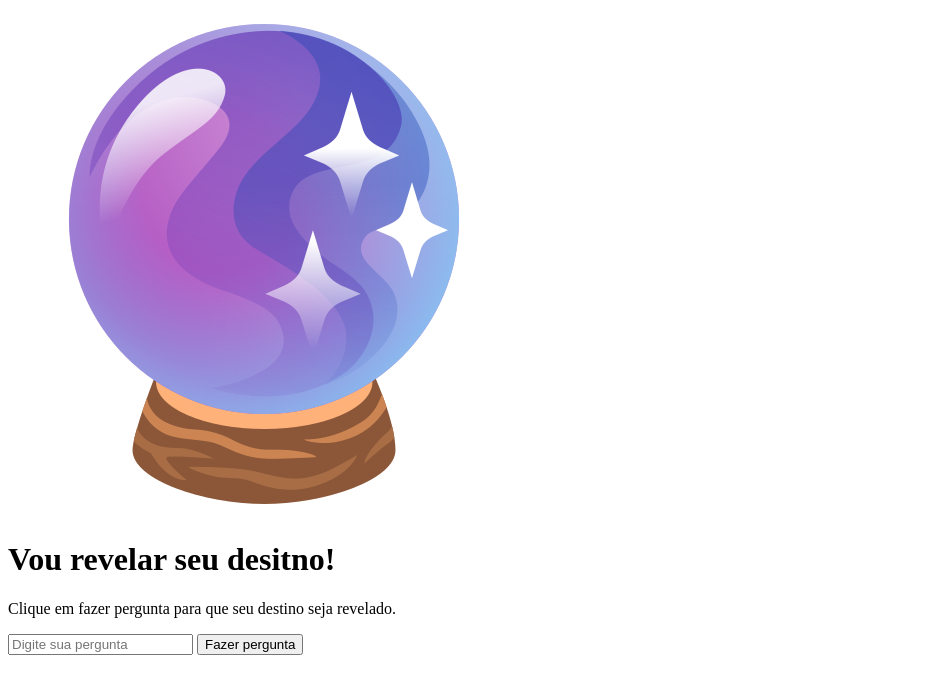
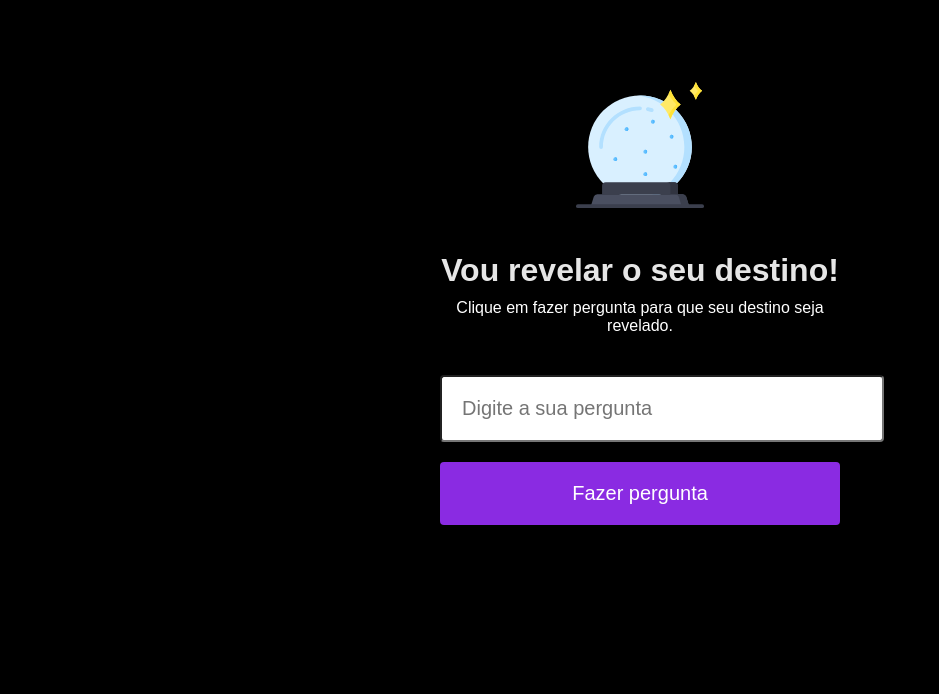
Before and after one commit to BH-Tec/rocketseat-maratona-explorer, a plain HTML site: page index.html in a window 1280 px wide. Shown: the whole page, without its empty margins (0-939 px from the left). Drawn offline with Linux system fonts and the light colour scheme.

Commit message:
commit
update aula 2

```diff
--- /dev/null
+++ b/css.css
@@ -0,0 +1,37 @@
+body {
+    background-image: url("assets/background.png");
+    background-color: black;
+    flex-direction: column;
+    align-items: center;
+    justify-content: center;
+    text-align: center;
+    background-size: cover;
+    background-repeat: no-repeat;
+  }
+
+  img {
+    width: 10rem;
+    height: 10rem;
+    object-fit: cover;
+  }
+
+  h1 {
+    color: hsl(0, 0%, 100%);
+  }
+
+  p {
+    color: hsl(0, 0%, 85%);
+  }
+
+  input {
+    box-sizing: border-box;
+  }
+
+  button{
+    border: 0px;
+    color: hsl(0, 0%, 100%);
+    border-radius: 5px;
+    background-color: hsl(270, 75%, 50%);
+    box-sizing: border-box;
+    text-align: center;
+  }
--- a/index.html
+++ b/index.html
@@ -1,5 +1,19 @@
-<img src="./assets/bola-de-cristal.png" alt="Imagem de uma bola de cristal"/>
-<h1>Vou revelar seu desitno!</h1>
-<p>Clique em fazer pergunta para que seu destino seja revelado.</p>
-<input type="text" placeholder="Digite sua pergunta"/>
-<button>Fazer pergunta</button>
+<!DOCTYPE html>
+<html lang="pt">
+<head>
+    <meta charset="UTF-8">
+    <meta http-equiv="X-UA-Compatible" content="IE=edge">
+    <meta name="viewport" content="width=device-width, initial-scale=1.0">
+    <title>Veja o seu futuro aqui</title>
+    <link rel="stylesheet" href="./style.css">
+</head>
+<body>
+    <div id="container">
+        <img src="./assets/cristal-ball.svg" alt="Imagem de uma bola de cristal"/>
+        <h1>Vou revelar o seu destino!</h1>
+        <p>Clique em fazer pergunta para que seu destino seja revelado.</p>
+    <input type="text" placeholder="Digite a sua pergunta"/>
+    <button>Fazer pergunta</button>
+    </div>
+</body>
+</html>
--- /dev/null
+++ b/style.css
@@ -0,0 +1,52 @@
+* {
+    margin: 0;
+}
+
+body {
+    background-color: black;
+    color: white;
+    text-align: center;
+    font-family: sans-serif;
+}
+
+#container {
+    margin-top: 5rem;
+    width: 80%;
+    max-width: 400px;
+    margin-inline: auto;
+
+}
+
+h1 {
+    margin-top: 40px;
+    margin-bottom: 10px;
+    opacity: 0.9;
+}
+
+p {
+    margin-bottom: 40px;
+}
+
+input, button {
+    display: block;
+    width: 100%;
+    padding: 20px;
+    font-size: 20px;
+    border-radius: 4px;
+}
+
+input {
+    margin-bottom: 20px;
+}
+
+button {
+    border: none;
+    background-color: blueviolet;
+    color: white;
+    transition: filter 0.2s;
+}
+
+button:hover {
+    filter: brightness(1.2);
+    cursor: pointer;
+}
```
Also changed, not shown: assets/background.png (added), 1 other file.
